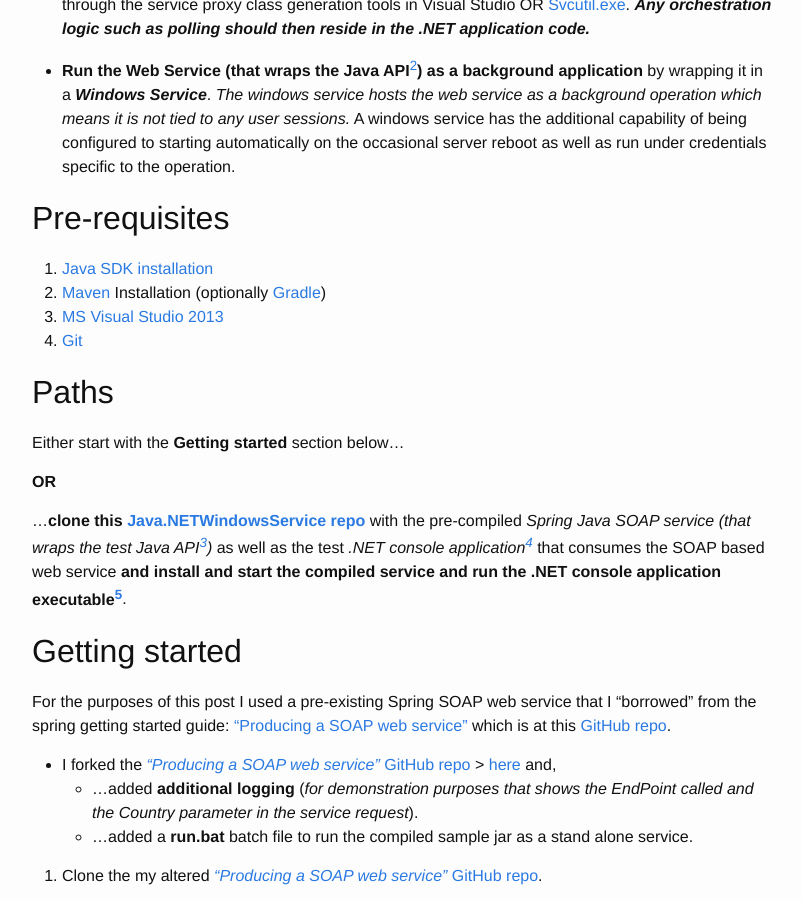
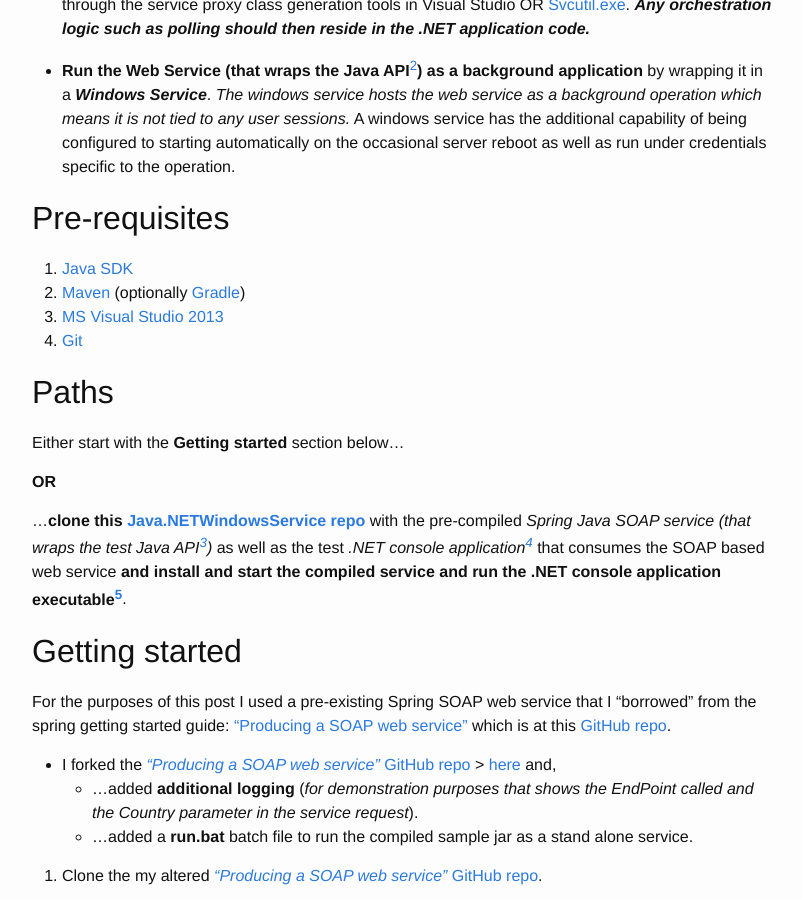
Before and after one commit to apdekock/apdekock.github.io, a Jekyll site: the page built from _posts/2015-08-12-windows_service_hosting_jar.markdown, in a window 1280 px wide and 900 px high, scrolled down 1334 px. Shown: the whole window, without its empty margins (238-1040 px from the left). Built offline with Jekyll 4.4.1, drawn with Linux system fonts in a browser that asks for light colours.

Commit message:
Signed off by philipdekock@gmail.com

```diff
--- a/_posts/2015-08-12-windows_service_hosting_jar.markdown
+++ b/_posts/2015-08-12-windows_service_hosting_jar.markdown
@@ -36,8 +36,8 @@
 [^2]:[..in the house that Jack built.](https://en.wikipedia.org/wiki/This_Is_the_House_That_Jack_Built)
 
 ## Pre-requisites
-1. [Java SDK installation](http://www.oracle.com/technetwork/java/javase/downloads/jdk8-downloads-2133151.html)
-2. [Maven](https://maven.apache.org/)  Installation (optionally [Gradle](https://gradle.org/))
+1. [Java SDK](http://www.oracle.com/technetwork/java/javase/downloads/jdk8-downloads-2133151.html)
+2. [Maven](https://maven.apache.org/) (optionally [Gradle](https://gradle.org/))
 3. [MS Visual Studio 2013](https://www.visualstudio.com/)
 4. [Git](https://git-scm.com/)
 
```
